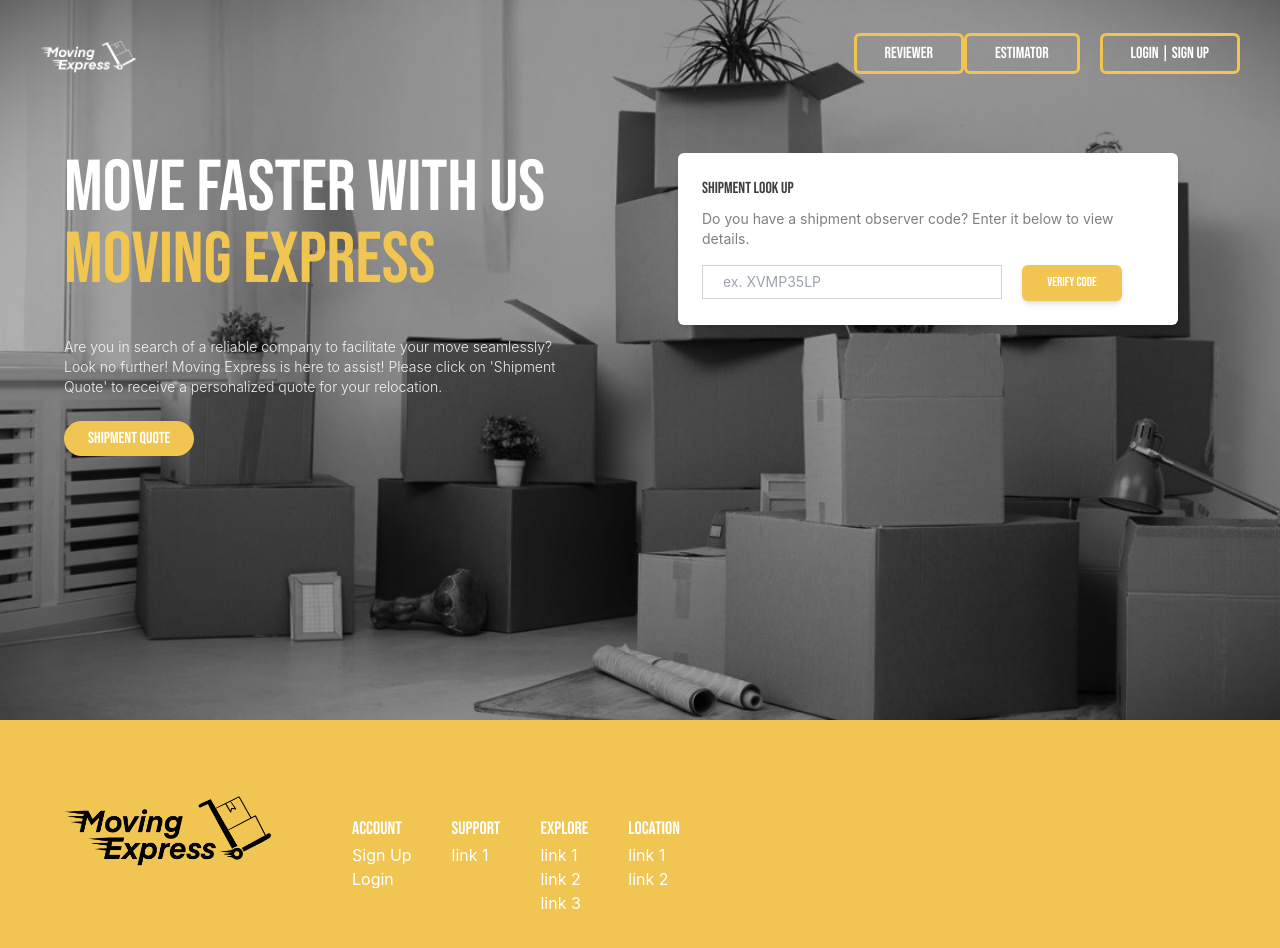
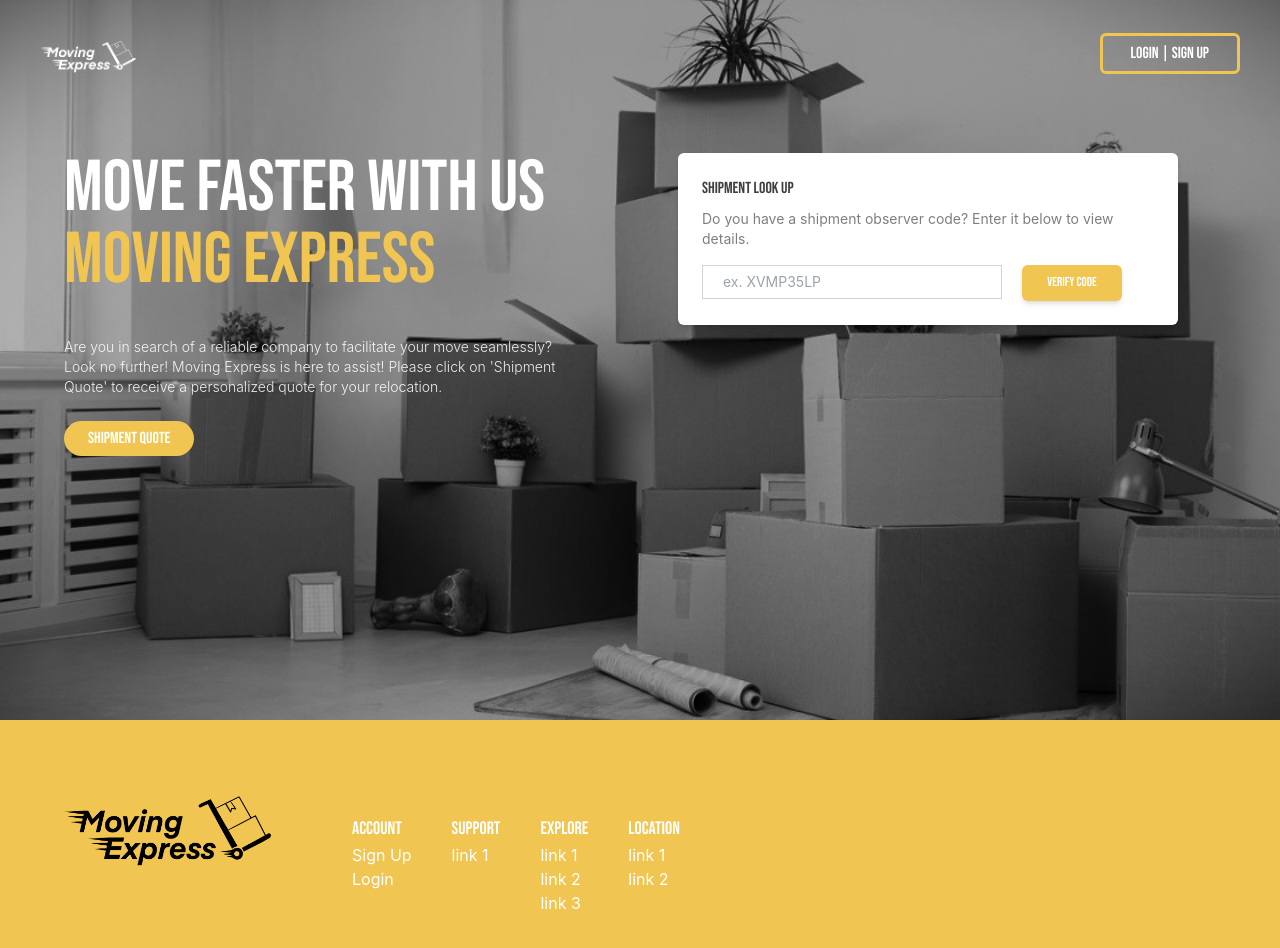
Before and after one commit to nic5694/MovingExpress, a React (Create React App) app in the folder frontend/: page / in a window 1280 px wide. Shown: the top 948 px of the page. Built offline with nearby package versions, Linux system fonts and the light colour scheme; a web font is replaced by a local one.

Commit message:
removed Reviewer and estimator buttons from the landing page

```diff
--- a/frontend/src/Pages/LandingPage.tsx
+++ b/frontend/src/Pages/LandingPage.tsx
@@ -15,11 +15,6 @@ function LandingPage() {
                     <img src={logo} className="w-24 2xl:w-32" />
                 </div>
 
-                <div className="flex gap-5 align-middle">
-                    <div>
-                        <Link id='reviewerBtn' to={"/Reviewer"} style={{fontFamily : "Bebas Neue, cursive"}} className="border-[3px] border-companyYellow px-7 py-2 rounded-md text-white">Reviewer</Link>
-                        <Link id='estimatorBtn' to={"/Estimator"} style={{fontFamily : "Bebas Neue, cursive"}} className="border-[3px] border-companyYellow px-7 py-2 rounded-md text-white">Estimator</Link>
-                    </div>
                 <div>
                     <a
                         style={{ fontFamily: 'Bebas Neue, cursive' }}
@@ -30,7 +25,7 @@ function LandingPage() {
                         Login | Sign Up
                     </a>
                 </div>
-                </div>
+
             </div>
 
             <div className="flex px-[5%] mt-10 2xl:mt-28 xsm:flex-col lg:flex-row">
```
Lines whose indentation alone changed are shown as unchanged.
